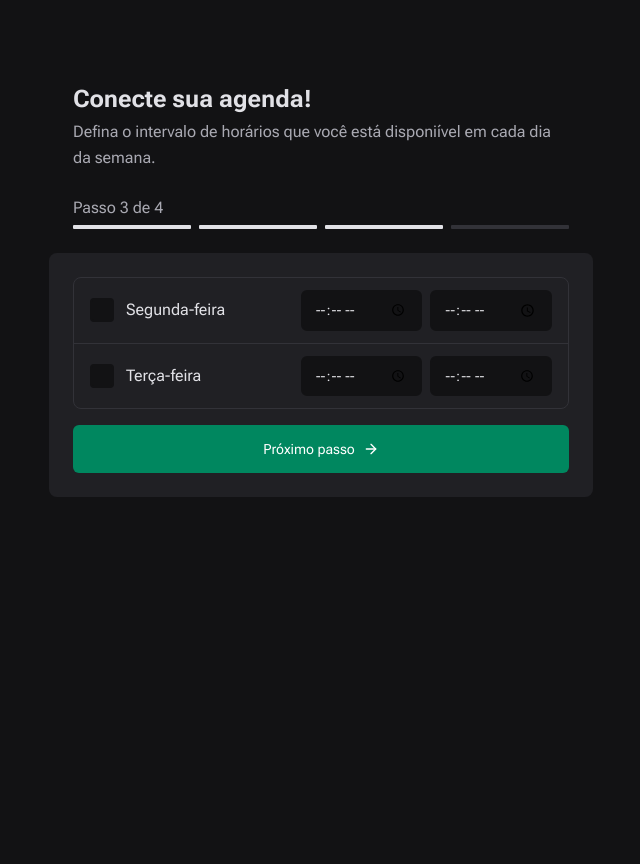
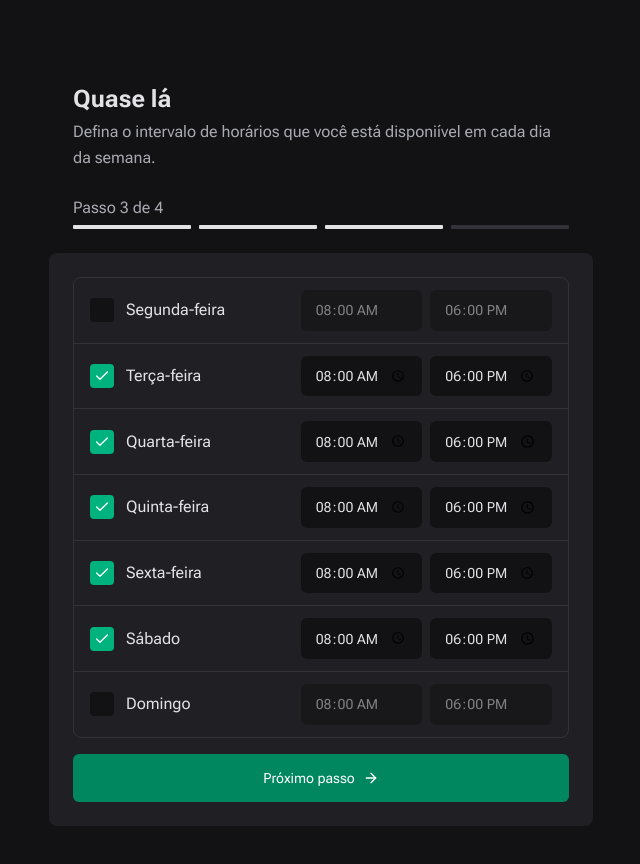
Before and after one commit to alanfoandrade/ignite-call, a Next.js app: page /register/time-intervals in a window 1280 px wide. Shown: the top 864 px of the page, without its empty margins (319-959 px from the left). Built offline with nearby package versions, Linux system fonts and the light colour scheme; a web font is replaced by a local one.

Commit message:
feat: add time intervals form

```diff
--- a/src/app/register/time-intervals/page.tsx
+++ b/src/app/register/time-intervals/page.tsx
@@ -9,14 +9,54 @@ import { HStack } from '@/components/HStack';
 import { MultiStep } from '@/components/MultiStep';
 import { Text } from '@/components/Text';
 import { TextInput } from '@/components/TextInput';
+import { getWeekDays } from '@/utils/get-week-days';
 import { ArrowRight } from 'lucide-react';
+import { Controller, useFieldArray, useForm } from 'react-hook-form';
+import { z } from 'zod';
+
+const timeIntervalsFormSchema = z.object({
+  // TODO
+});
 
 export default function TimeIntervals() {
+  const {
+    control,
+    formState: { errors, isSubmitting },
+    handleSubmit,
+    register,
+    watch,
+  } = useForm({
+    defaultValues: {
+      intervals: [
+        { enabled: false, endTime: '18:00', startTime: '08:00', weekDay: 0 },
+        { enabled: true, endTime: '18:00', startTime: '08:00', weekDay: 1 },
+        { enabled: true, endTime: '18:00', startTime: '08:00', weekDay: 2 },
+        { enabled: true, endTime: '18:00', startTime: '08:00', weekDay: 3 },
+        { enabled: true, endTime: '18:00', startTime: '08:00', weekDay: 4 },
+        { enabled: true, endTime: '18:00', startTime: '08:00', weekDay: 5 },
+        { enabled: false, endTime: '18:00', startTime: '08:00', weekDay: 6 },
+      ],
+    },
+  });
+
+  const weekDays = getWeekDays();
+
+  const { fields } = useFieldArray({
+    control,
+    name: 'intervals',
+  });
+
+  const intervals = watch('intervals');
+
+  async function handleSetTimeIntervals() {
+    // TODO
+  }
+
   return (
     <main className="mx-auto mb-4 mt-20 max-w-xl px-4">
       <div className="px-6">
         <Heading as="strong" className="leading-relaxed">
-          Conecte sua agenda!
+          Quase lá
         </Heading>
 
         <Text className="mb-6 text-gray-200">
@@ -27,35 +67,55 @@ export default function TimeIntervals() {
         <MultiStep steps={4} currentStep={3} />
       </div>
 
-      <Card as="form" className="mt-6 flex flex-col">
+      <Card
+        as="form"
+        className="mt-6 flex flex-col"
+        onSubmit={handleSubmit(handleSetTimeIntervals)}
+      >
         <div className="mb-4 rounded-lg border border-gray-600 [&>*:nth-child(n+2)]:border-t [&>*:nth-child(n+2)]:border-t-gray-600">
-          <Flex className="items-center justify-between px-4 py-3">
-            <HStack className="gap-3">
-              <Checkbox />
+          {fields.map((field, index) => (
+            <Flex
+              key={field.id}
+              className="items-center justify-between px-4 py-3"
+            >
+              <HStack className="gap-3">
+                <Controller
+                  name={`intervals.${index}.enabled`}
+                  control={control}
+                  render={({ field }) => {
+                    return (
+                      <Checkbox
+                        checked={field.value}
+                        onCheckedChange={(checked) =>
+                          field.onChange(checked === true)
+                        }
+                      />
+                    );
+                  }}
+                />
 
-              <Text>Segunda-feira</Text>
-            </HStack>
+                <Text>{weekDays[field.weekDay]}</Text>
+              </HStack>
 
-            <HStack className="gap-2">
-              <TextInput variant="sm" type="time" step={60} />
+              <HStack className="gap-2">
+                <TextInput
+                  variant="sm"
+                  type="time"
+                  step={60}
+                  disabled={!intervals[index].enabled}
+                  {...register(`intervals.${index}.startTime`)}
+                />
 
-              <TextInput variant="sm" type="time" step={60} />
-            </HStack>
-          </Flex>
-
-          <Flex className="items-center justify-between px-4 py-3">
-            <HStack className="gap-3">
-              <Checkbox />
-
-              <Text>Terça-feira</Text>
-            </HStack>
-
-            <HStack className="gap-2">
-              <TextInput variant="sm" type="time" step={60} />
-
-              <TextInput variant="sm" type="time" step={60} />
-            </HStack>
-          </Flex>
+                <TextInput
+                  variant="sm"
+                  type="time"
+                  step={60}
+                  disabled={!intervals[index].enabled}
+                  {...register(`intervals.${index}.endTime`)}
+                />
+              </HStack>
+            </Flex>
+          ))}
         </div>
 
         <Button type="submit">
--- a/src/components/TextInput.tsx
+++ b/src/components/TextInput.tsx
@@ -15,7 +15,7 @@ interface TextInputProps extends InputHTMLAttributes<HTMLInputElement> {
 }
 
 const InputBase: ForwardRefRenderFunction<HTMLInputElement, TextInputProps> = (
-  { className, error = null, prefix, variant = 'md', ...props },
+  { className, disabled, error = null, prefix, variant = 'md', ...props },
   ref,
 ) => {
   let variantStyles = '';
@@ -32,11 +32,14 @@ const InputBase: ForwardRefRenderFunction<HTMLInputElement, TextInputProps> = (
       break;
   }
 
+  const disabledStyles = 'cursor-not-allowed opacity-50';
+
   return (
     <>
       <div
         className={twMerge(
-          `box-border flex items-center rounded-md border-2 border-gray-900 bg-gray-900 group-focus:border-green-300 group-disabled:cursor-not-allowed group-disabled:opacity-50`,
+          `box-border flex items-center rounded-md border-2 border-gray-900 bg-gray-900 focus:border-green-300`,
+          disabled ? disabledStyles : undefined,
           variantStyles,
           className,
         )}
@@ -44,8 +47,9 @@ const InputBase: ForwardRefRenderFunction<HTMLInputElement, TextInputProps> = (
         {!!prefix && <span className="text-sm text-gray-400">{prefix}</span>}
 
         <input
-          className="group border-0 bg-transparent p-0 text-sm placeholder:text-gray-400 focus:outline-none disabled:cursor-not-allowed"
+          className="w-full border-0 bg-transparent p-0 text-sm placeholder:text-gray-400 focus:outline-none disabled:cursor-not-allowed"
           ref={ref}
+          disabled={disabled}
           {...props}
         />
       </div>
--- /dev/null
+++ b/src/utils/get-week-days.ts
@@ -0,0 +1,9 @@
+export function getWeekDays() {
+  const formatter = new Intl.DateTimeFormat('pt-BR', { weekday: 'long' });
+
+  return Array.from(Array(7).keys())
+    .map((day) => formatter.format(new Date(Date.UTC(2021, 5, day))))
+    .map((weekDay) =>
+      weekDay.substring(0, 1).toUpperCase().concat(weekDay.substring(1)),
+    );
+}
```
